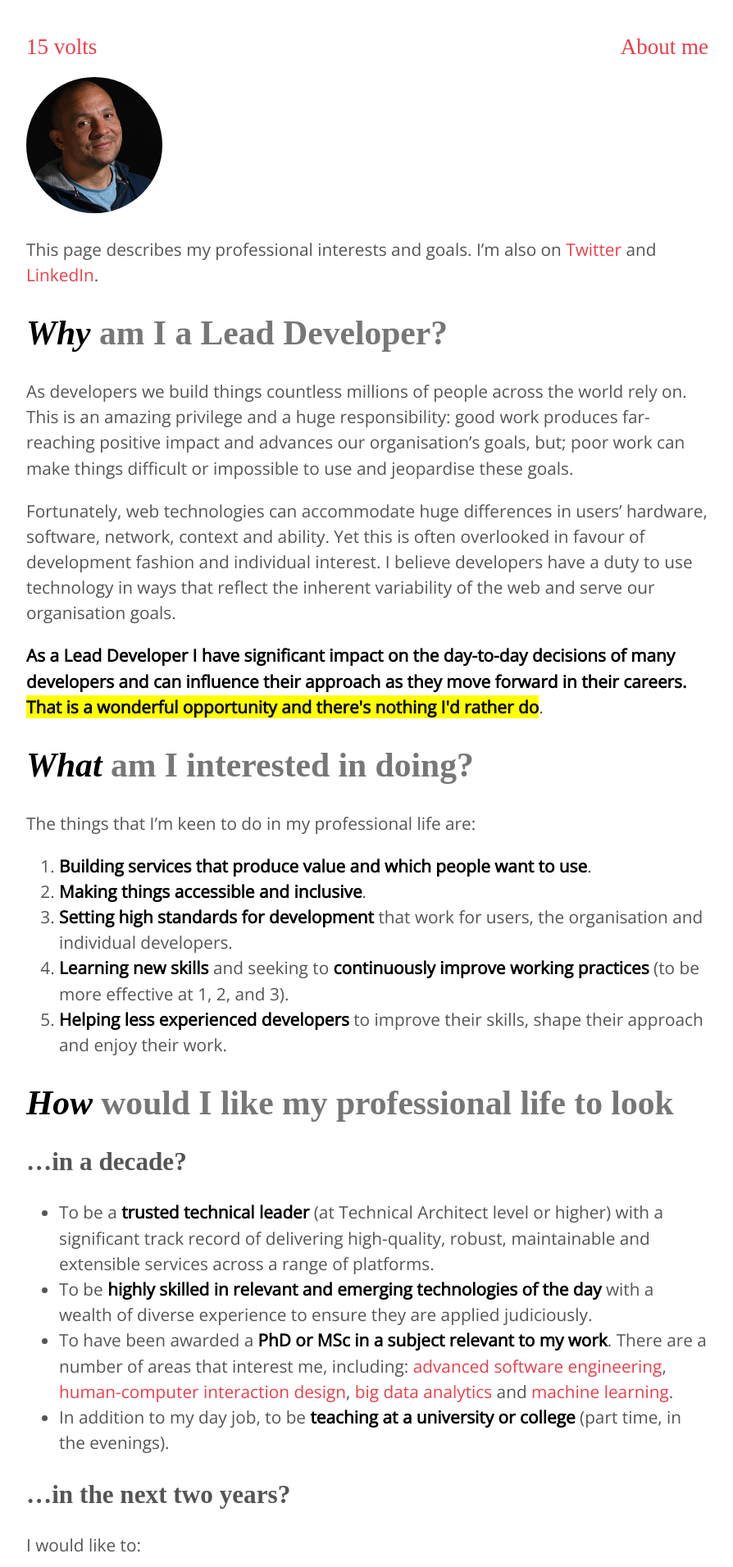
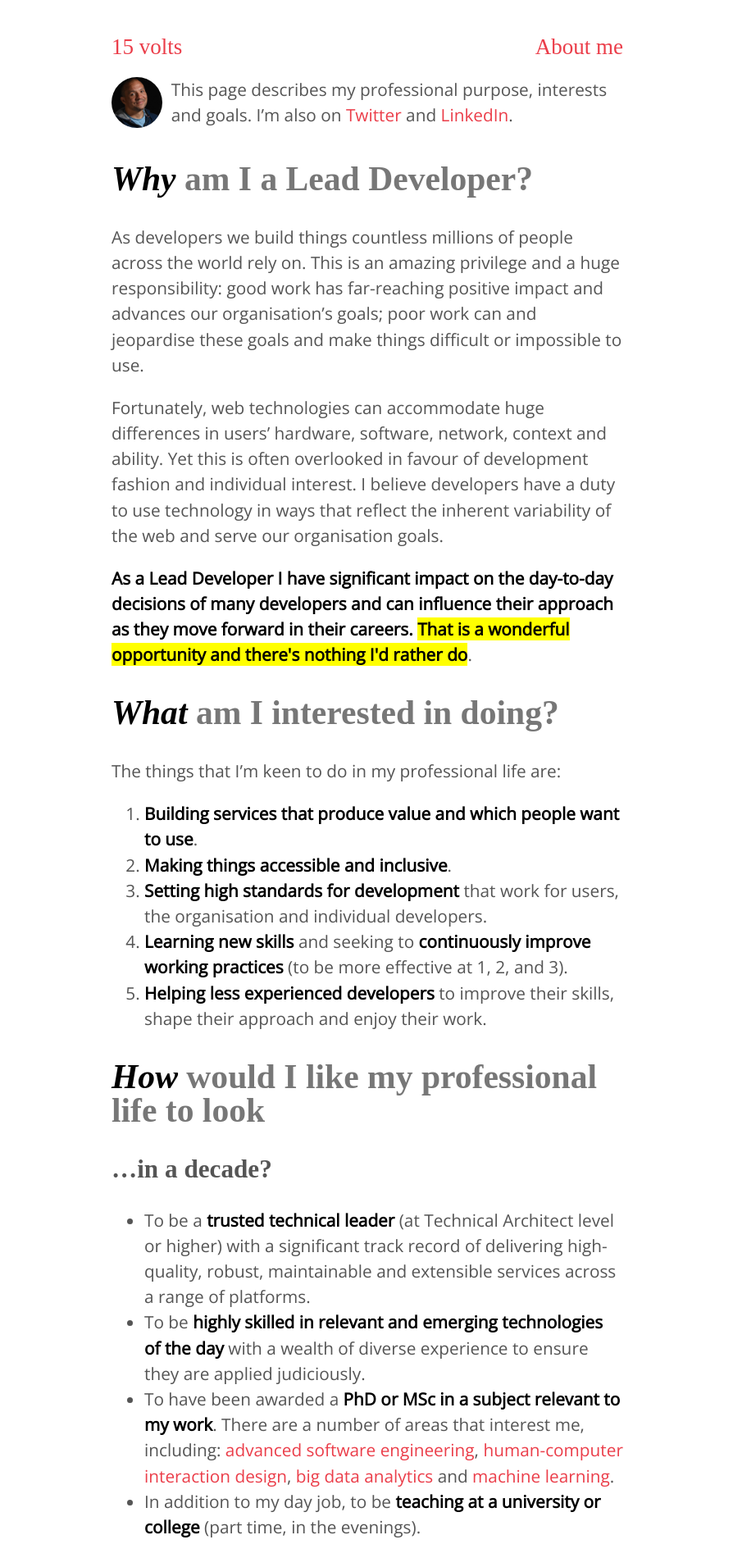
Before and after one commit to gtvj/gtvj.github.io, a Jekyll site: the page built from about.md, in a window 1280 px wide. Shown: the top 1911 px of the page at 82% size, without its empty margins (192-1086 px from the left). Built offline with Jekyll 4.4.1, drawn with Linux system fonts in a browser that asks for light colours; some web fonts are replaced.

Commit message:
Content and styling changes to About page

```diff
--- a/_sass/_about.scss
+++ b/_sass/_about.scss
@@ -11,10 +11,17 @@
   }
 
   h2 {
+    clear: both;
     color: $dark-grey;
     em {
       color: black;
     }
+  }
+
+  img {
+    float: left;
+    margin-bottom: $padding-unit * 2;
+    shape-outside: circle(50%);
   }
 
   #what-does-bad-look-like {
--- a/_sass/_images.scss
+++ b/_sass/_images.scss
@@ -1,8 +1,7 @@
 .page {
   img {
     border-radius: 50%;
-    max-width: 50%;
-    margin-right: $padding-unit;
+    margin-right: $padding-unit / 2;
   }
 
 }
@@ -10,7 +9,7 @@
 @media screen and (min-width: $break-small) {
   .page {
     img {
-      max-width: 20%;
+      max-width: 10%;
     }
   }
 }
--- a/_sass/_layout.scss
+++ b/_sass/_layout.scss
@@ -20,7 +20,7 @@ header {
 
 @media screen and (min-width: 50em) {
   body {
-    max-width: 40em;
+    max-width: 30em;
     padding: 2em;
   }
 }
--- a/about.md
+++ b/about.md
@@ -8,11 +8,11 @@ layout: page
 
 ![A picture of me](images/profile_picture.jpg)
 
-This page describes my professional interests and goals. I'm also on [Twitter](https://twitter.com/gtvjones) and [LinkedIn](https://www.linkedin.com/in/gtvjones/).
+This page describes my professional purpose, interests and goals. I'm also on [Twitter](https://twitter.com/gtvjones) and [LinkedIn](https://www.linkedin.com/in/gtvjones/).
 
 ## _Why_ am I a Lead Developer?
 
-As developers we build things countless millions of people across the world rely on. This is an amazing privilege and a huge responsibility: good work produces far-reaching positive impact and advances our organisation's goals, but; poor work can make things difficult or impossible to use and jeopardise these goals.
+As developers we build things countless millions of people across the world rely on. This is an amazing privilege and a huge responsibility: good work has far-reaching positive impact and advances our organisation's goals; poor work can and jeopardise these goals and make things difficult or impossible to use.
 
 Fortunately, web technologies can accommodate huge differences in users' hardware, software, network, context and ability. Yet this is often overlooked in favour of development fashion and individual interest. I believe developers have a duty to use technology in ways that reflect the inherent variability of the web and serve our organisation goals.
 
```
Also changed, not shown: _sass/_home.scss (line endings or trailing spaces).
